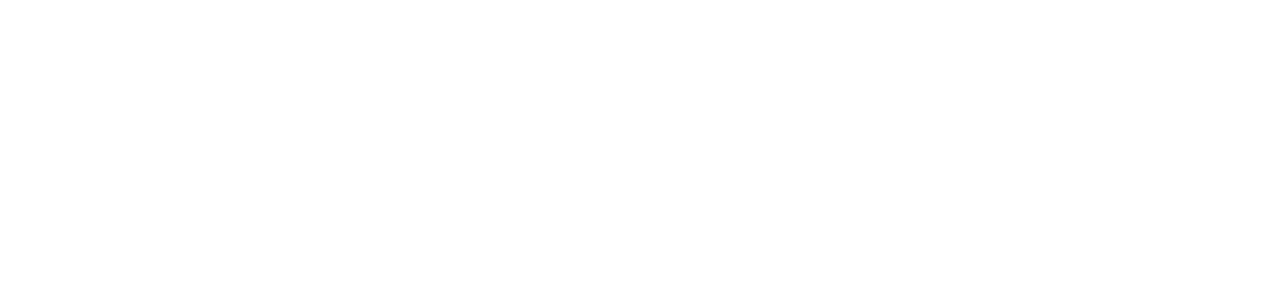
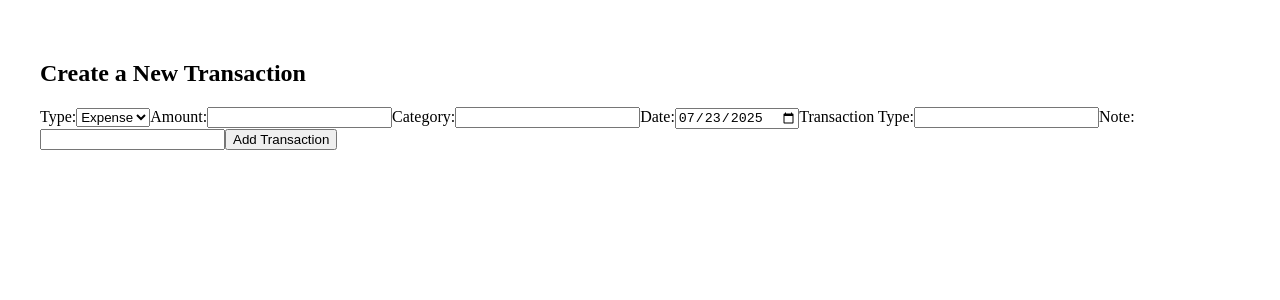
Before and after one commit to u-khang/finbud2, a React (Vite) app in the folder frontend/: page /new in a window 1280 px wide. Before the commit this address had no page. Shown: the top 300 px of the page. Built offline with nearby package versions, Linux system fonts and the light colour scheme.

Commit message:
new transaction logic. session not retain on frontend

```diff
--- a/frontend/src/App.jsx
+++ b/frontend/src/App.jsx
@@ -3,6 +3,9 @@
 import Signup from "./pages/Signup";
 import Login from "./pages/Login";
 import Dashboard from "./pages/Dashboard";
+import NewTransaction from "./pages/NewTransaction";
+
+
 
 function App() {
   const [user, setUser] = useState(null);
@@ -16,6 +19,7 @@
         path="/dashboard"
         element={user ? <Dashboard user={user} /> : <Navigate to="/login" />}
       />
+      <Route path="/new" element={<NewTransaction />} />
     </Routes>
   );
 }
--- /dev/null
+++ b/frontend/src/assets/components/AddTransactionForm.jsx
@@ -0,0 +1,80 @@
+import { useState } from "react";
+
+function AddTransactionForm({ onTransactionAdded }) {
+  const [formData, setFormData] = useState({
+    type: "expense",
+    amount: "",
+    category: "",
+    date: new Date().toISOString().slice(0, 10),
+    transactionType: "",
+    note: ""
+  });
+
+  const handleChange = (e) => {
+    const { name, value } = e.target;
+    setFormData((prev) => ({ ...prev, [name]: value }));
+  };
+
+  const handleSubmit = async (e) => {
+    e.preventDefault();
+    try {
+      const res = await fetch("http://localhost:4000/api/transactions/test", {
+        method: "POST",
+        headers: { "Content-Type": "application/json" },
+        credentials: "include", // session
+        body: JSON.stringify(formData)
+      });
+
+      const data = await res.json();
+      if (res.ok) {
+        onTransactionAdded?.(data.transaction);
+        setFormData({ ...formData, amount: "", category: "", transactionType: "", note: "" });
+      } else {
+        alert(data.error || "Failed to add transaction");
+      }
+    } catch (err) {
+      alert("Server error");
+    }
+  };
+
+  return (
+    <form onSubmit={handleSubmit}>
+      <label>
+        Type:
+        <select name="type" value={formData.type} onChange={handleChange} required>
+          <option value="income">Income</option>
+          <option value="expense">Expense</option>
+        </select>
+      </label>
+
+      <label>
+        Amount:
+        <input type="number" name="amount" value={formData.amount} onChange={handleChange} required />
+      </label>
+
+      <label>
+        Category:
+        <input type="text" name="category" value={formData.category} onChange={handleChange} />
+      </label>
+
+      <label>
+        Date:
+        <input type="date" name="date" value={formData.date} onChange={handleChange} />
+      </label>
+
+      <label>
+        Transaction Type:
+        <input type="text" name="transactionType" value={formData.transactionType} onChange={handleChange} />
+      </label>
+
+      <label>
+        Note:
+        <input type="text" name="note" value={formData.note} onChange={handleChange} />
+      </label>
+
+      <button type="submit">Add Transaction</button>
+    </form>
+  );
+}
+
+export default AddTransactionForm;
--- a/frontend/src/pages/Dashboard.jsx
+++ b/frontend/src/pages/Dashboard.jsx
@@ -1,8 +1,45 @@
+import { useEffect, useState } from "react";
+
 function Dashboard({ user }) {
+  const [transactions, setTransactions] = useState([]);
+  const [error, setError] = useState("");
+
+  useEffect(() => {
+    const fetchTransactions = async () => {
+      try {
+        const res = await fetch("http://localhost:4000/api/transactions/test", {
+          credentials: "include"  // session cookies
+        });
+        const data = await res.json();
+        if (res.ok) {
+          setTransactions(data.transactions);
+        } else {
+          setError(data.error || "Failed to load transactions");
+        }
+      } catch (err) {
+        setError("Server error");
+      }
+    };
+
+    fetchTransactions();
+  }, []);
+
   return (
     <div>
-        <h2>Welcome to your Dashboard, {user}</h2>
-        <p>Your transactions are here</p>
+      <h2>Welcome, {user?.username} </h2>
+      <h3>Your Transactions</h3>
+
+      {error && <p style={{ color: "red" }}>{error}</p>}
+
+      <ul>
+        {transactions.map((tx) => (
+          <li key={tx._id}>
+            <strong>{tx.type.toUpperCase()}</strong> - ${tx.amount} on {new Date(tx.date).toLocaleDateString()}
+            {tx.category}
+            {tx.note && <span> • Note: {tx.note}</span>}
+          </li>
+        ))}
+      </ul>
     </div>
   );
 }
--- /dev/null
+++ b/frontend/src/pages/NewTransaction.jsx
@@ -0,0 +1,12 @@
+import AddTransactionForm from "../assets/components/AddTransactionForm";
+
+function NewTransaction() {
+  return (
+    <div style={{ padding: "2rem" }}>
+      <h2>Create a New Transaction</h2>
+      <AddTransactionForm />
+    </div>
+  );
+}
+
+export default NewTransaction;
```
Also changed, not shown: 1 other file (tests, documents, lock files or other folders). Lines whose indentation alone changed are shown as unchanged.
